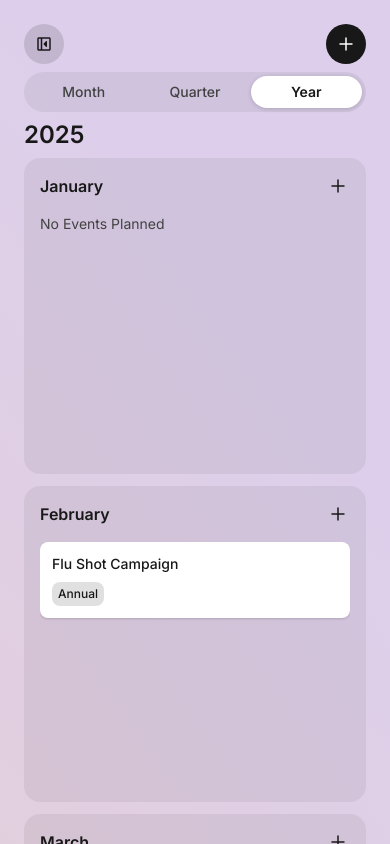
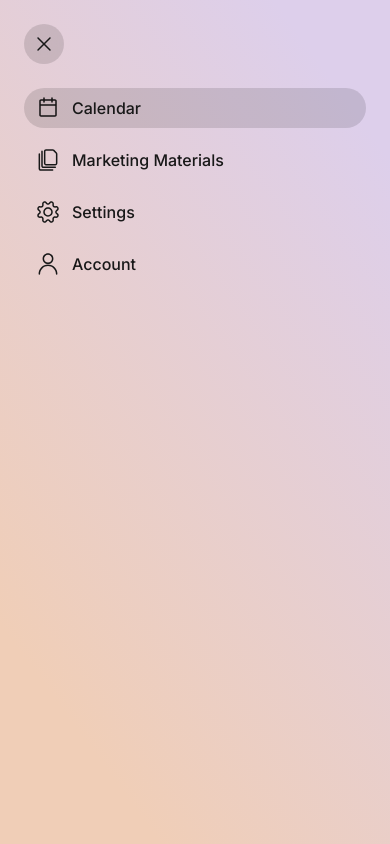
Before and after one commit to wtang18/clinic-planner, a Next.js app: page /annual in a window 390 px wide. Shown: the top 844 px of the page. Built offline with nearby package versions, Linux system fonts and the light colour scheme.

Commit message:
Add responsive sidebar with toggle
- Create SidebarContext with localStorage persistence
- Build Sidebar component with menu items
- Desktop: push-content layout with smooth transition
- Mobile: full-screen modal with backdrop
- Wire toggle to menu button in annual view

```diff
--- a/src/app/annual/page.tsx
+++ b/src/app/annual/page.tsx
@@ -7,6 +7,9 @@ import { Card } from '@/design-system/components/Card';
 import { Container } from '@/design-system/components/Container';
 import { Pill } from '@/design-system/components/Pill';
 import { SegmentedControl } from '@/design-system/components/SegmentedControl';
+import { Sidebar } from '@/design-system/components/Sidebar';
+import { SidebarProvider, useSidebar } from '@/contexts/SidebarContext';
+import { Icon } from '@/design-system/icons';
 
 // Mock event data
 const mockEvents = {
@@ -43,35 +46,134 @@ const months = [
   { name: 'December', key: 'december' },
 ];
 
-export default function AnnualViewPage() {
+// Menu items for sidebar
+const menuItems = [
+  { id: 'calendar', label: 'Calendar', icon: 'calendar', active: true },
+  { id: 'materials', label: 'Marketing Materials', icon: 'file-stack' },
+  { id: 'settings', label: 'Settings', icon: 'gear' },
+  { id: 'account', label: 'Account', icon: 'person-upper-body' },
+];
+
+function AnnualViewContent() {
+  const { isOpen, toggle } = useSidebar();
   const [view, setView] = React.useState('year');
   const currentMonth = 'september'; // September is current month (has purple border)
 
   return (
     <div
-      className="min-h-screen flex flex-col"
+      className="min-h-screen flex"
       style={{
         background:
           'linear-gradient(233.809deg, rgb(221, 207, 235) 11.432%, rgb(240, 206, 183) 84.149%), linear-gradient(90deg, rgb(241, 241, 241) 0%, rgb(241, 241, 241) 100%)',
       }}
     >
+      {/* Sidebar - Desktop only (≥768px) */}
+      <div
+        className={cn(
+          'hidden md:block transition-all duration-200 overflow-hidden h-screen sticky top-0',
+          isOpen ? 'w-[296px] p-2' : 'w-0 p-0'
+        )}
+      >
+        <div
+          className={cn(
+            'transition-transform duration-200 w-[280px] h-full',
+            isOpen ? 'translate-x-0' : '-translate-x-full'
+          )}
+        >
+          <Sidebar isOpen={isOpen} menuItems={menuItems} />
+        </div>
+      </div>
+
+      {/* Mobile Menu Modal - Mobile only (<768px) */}
+      {isOpen && (
+        <div
+          className="md:hidden fixed inset-0 z-50"
+          style={{
+            background:
+              'linear-gradient(233.809deg, rgb(221, 207, 235) 11.432%, rgb(240, 206, 183) 84.149%), linear-gradient(90deg, rgb(241, 241, 241) 0%, rgb(241, 241, 241) 100%)',
+          }}
+        >
+          <div className="flex flex-col h-full p-6">
+            {/* Close button */}
+            <div className="flex items-center justify-start mb-6">
+              <Button
+                type="transparent"
+                size="medium"
+                iconOnly
+                iconL="x"
+                aria-label="Close menu"
+                onClick={toggle}
+              />
+            </div>
+
+            {/* Menu items - 24px gap from close button */}
+            <div className="flex flex-col gap-3">
+              {menuItems.map((item) => {
+                const isActive = item.active;
+
+                return (
+                  <button
+                    key={item.id}
+                    onClick={() => {
+                      item.onClick?.();
+                      toggle(); // Close menu after selection
+                    }}
+                    className={cn(
+                      'flex items-center gap-3 h-10 px-3 py-2 rounded-full',
+                      'transition-colors duration-200',
+                      'cursor-pointer select-none',
+                      'w-full',
+                      isActive && 'bg-[rgba(0,0,0,0.12)]',
+                      !isActive && 'hover:bg-[rgba(0,0,0,0.06)]'
+                    )}
+                  >
+                    {/* Icon */}
+                    <div className="flex items-center justify-center shrink-0">
+                      <Icon name={item.icon as any} size="medium" className="text-[#181818]" />
+                    </div>
+
+                    {/* Label */}
+                    <span className="flex-1 text-left font-medium text-[16px] leading-[24px] text-[#181818]">
+                      {item.label}
+                    </span>
+                  </button>
+                );
+              })}
+            </div>
+          </div>
+        </div>
+      )}
+
       {/* Content Frame */}
-      <div className="flex flex-col gap-2 p-6">
+      <div className="flex flex-col gap-6 p-6 flex-1 min-w-0">
         {/* Navbar */}
-        <div className="flex items-center w-full flex-wrap gap-2 sm:flex-nowrap">
+        <div className="flex items-center w-full flex-wrap gap-6 sm:gap-2 sm:flex-nowrap">
           {/* Left */}
           <div className="flex-1 flex gap-2 sm:gap-4 items-center min-w-0">
             <Button
               type="transparent"
               size="medium"
               iconOnly
-              iconL="panel-left-open"
+              iconL={isOpen ? "x" : "navigation-menu"}
               aria-label="Toggle menu"
+              onClick={toggle}
+              className="md:hidden"
+            />
+            <Button
+              type="transparent"
+              size="medium"
+              iconOnly
+              iconL={isOpen ? "panel-left-open" : "panel-left-closed"}
+              aria-label="Toggle menu"
+              onClick={toggle}
+              className="hidden md:flex"
             />
           </div>
 
-          {/* Center - Segmented Control */}
-          <div className="w-full sm:w-auto lg:w-[320px] order-3 sm:order-2">
+          {/* Center - Page Title (Mobile) or Segmented Control (Desktop) */}
+          <div className="w-auto sm:w-auto lg:w-[320px] order-2 sm:order-2">
+            <h1 className="sm:hidden text-2xl font-semibold leading-tight text-[#181818]">2025</h1>
+            <div className="hidden sm:block">
               <SegmentedControl
                 options={[
                   { value: 'month', label: 'Month' },
@@ -83,9 +185,10 @@ export default function AnnualViewPage() {
                 aria-label="Select view"
               />
             </div>
+          </div>
 
           {/* Right */}
-          <div className="flex-1 flex gap-2 items-center justify-end order-2 sm:order-3 min-w-0">
+          <div className="flex-1 flex gap-2 items-center justify-end order-3 sm:order-3 min-w-0">
             <div className="hidden sm:flex gap-2 items-center">
               <Button
                 type="transparent"
@@ -124,10 +227,24 @@ export default function AnnualViewPage() {
               className="hidden lg:flex"
             />
           </div>
+
+          {/* Segmented Control - Mobile only (second row) */}
+          <div className="w-full sm:hidden order-4">
+            <SegmentedControl
+              options={[
+                { value: 'month', label: 'Month' },
+                { value: 'quarter', label: 'Quarter' },
+                { value: 'year', label: 'Year' },
+              ]}
+              value={view}
+              onChange={setView}
+              aria-label="Select view"
+            />
+          </div>
         </div>
 
-        {/* Year Header */}
-        <div className="flex gap-2 items-start">
+        {/* Year Header - Desktop only */}
+        <div className="hidden sm:flex gap-2 items-start">
           <h1 className="text-2xl sm:text-3xl font-semibold leading-tight text-[#181818]">2025</h1>
         </div>
 
@@ -194,3 +311,11 @@ export default function AnnualViewPage() {
     </div>
   );
 }
+
+export default function AnnualViewPage() {
+  return (
+    <SidebarProvider>
+      <AnnualViewContent />
+    </SidebarProvider>
+  );
+}
--- /dev/null
+++ b/src/contexts/SidebarContext.tsx
@@ -0,0 +1,48 @@
+'use client';
+import React, { createContext, useContext, useState, useEffect } from 'react';
+
+interface SidebarContextType {
+  isOpen: boolean;
+  toggle: () => void;
+}
+
+const SidebarContext = createContext<SidebarContextType | undefined>(undefined);
+
+export function SidebarProvider({ children }: { children: React.ReactNode }) {
+  const [isOpen, setIsOpen] = useState(true);
+  const [mounted, setMounted] = useState(false);
+
+  // Load initial state from localStorage
+  useEffect(() => {
+    const stored = localStorage.getItem('sidebarOpen');
+    if (stored !== null) {
+      setIsOpen(stored === 'true');
+    }
+    setMounted(true);
+  }, []);
+
+  // Persist to localStorage
+  useEffect(() => {
+    if (mounted) {
+      localStorage.setItem('sidebarOpen', String(isOpen));
+    }
+  }, [isOpen, mounted]);
+
+  const toggle = () => {
+    setIsOpen(prev => !prev);
+  };
+
+  return (
+    <SidebarContext.Provider value={{ isOpen, toggle }}>
+      {children}
+    </SidebarContext.Provider>
+  );
+}
+
+export function useSidebar() {
+  const context = useContext(SidebarContext);
+  if (context === undefined) {
+    throw new Error('useSidebar must be used within a SidebarProvider');
+  }
+  return context;
+}
--- /dev/null
+++ b/src/design-system/components/Sidebar.tsx
@@ -0,0 +1,106 @@
+'use client';
+import React from 'react';
+import { cn } from '@/lib/utils';
+import { Icon } from '@/design-system/icons';
+
+export interface MenuItem {
+  id: string;
+  label: string;
+  icon: string;
+  active?: boolean;
+  onClick?: () => void;
+}
+
+export interface SidebarProps {
+  /**
+   * Whether the sidebar is open
+   */
+  isOpen: boolean;
+
+  /**
+   * Menu items to display
+   */
+  menuItems: MenuItem[];
+
+  /**
+   * Additional CSS classes
+   */
+  className?: string;
+}
+
+/**
+ * Sidebar component based on Figma design system
+ *
+ * FIGMA SPECIFICATIONS:
+ * - Container: 280px width, 16px padding, rounded-[24px]
+ * - Background: rgba(255,255,255,0.68) with shadow-[0px_4px_16px_0px_rgba(0,0,0,0.16)]
+ * - Menu items: 40px height, 12px horizontal padding, 8px vertical padding
+ * - Active state: bg-[rgba(0,0,0,0.12)], rounded-full
+ * - Hover state: (implicit in design)
+ * - Typography: Inter Medium 16px/24px (#181818)
+ * - Icons: 24x24px medium size
+ * - Gap between items: 12px
+ *
+ * @example
+ * <Sidebar
+ *   isOpen={isOpen}
+ *   menuItems={[
+ *     { id: 'calendar', label: 'Calendar', icon: 'calendar', active: true },
+ *     { id: 'materials', label: 'Marketing Materials', icon: 'file-stack' },
+ *   ]}
+ * />
+ */
+export const Sidebar = React.forwardRef<HTMLDivElement, SidebarProps>(
+  ({ isOpen, menuItems, className }, ref) => {
+    const [hoveredId, setHoveredId] = React.useState<string | null>(null);
+
+    return (
+      <div
+        ref={ref}
+        className={cn(
+          'bg-[rgba(255,255,255,0.68)] rounded-[24px] shadow-[0px_4px_16px_0px_rgba(0,0,0,0.16)]',
+          'p-4 w-[280px] h-full',
+          'flex flex-col gap-8',
+          className
+        )}
+      >
+        {/* Menu Section */}
+        <div className="flex flex-col gap-3">
+          {menuItems.map((item) => {
+            const isActive = item.active;
+            const isHovered = hoveredId === item.id && !isActive;
+
+            return (
+              <button
+                key={item.id}
+                onClick={item.onClick}
+                onMouseEnter={() => setHoveredId(item.id)}
+                onMouseLeave={() => setHoveredId(null)}
+                className={cn(
+                  'flex items-center gap-3 h-10 px-3 py-2 rounded-full',
+                  'transition-colors duration-200',
+                  'cursor-pointer select-none',
+                  'w-full',
+                  isActive && 'bg-[rgba(0,0,0,0.12)]',
+                  isHovered && 'bg-[rgba(0,0,0,0.06)]'
+                )}
+              >
+                {/* Icon */}
+                <div className="flex items-center justify-center shrink-0">
+                  <Icon name={item.icon as any} size="medium" className="text-[#181818]" />
+                </div>
+
+                {/* Label */}
+                <span className="flex-1 text-left font-medium text-[16px] leading-[24px] text-[#181818]">
+                  {item.label}
+                </span>
+              </button>
+            );
+          })}
+        </div>
+      </div>
+    );
+  }
+);
+
+Sidebar.displayName = 'Sidebar';
```
Also changed, not shown: src/design-system/README.md (added). Lines whose indentation alone changed are shown as unchanged.
